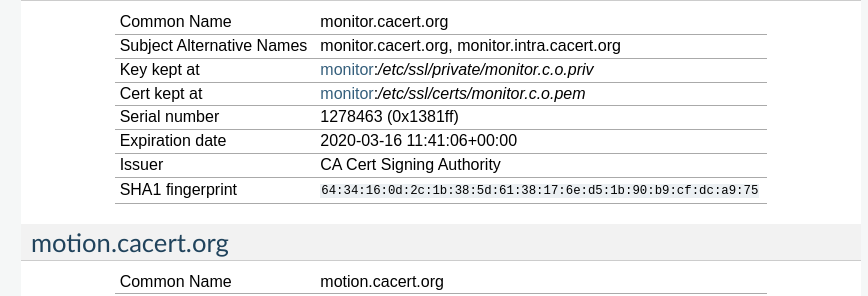
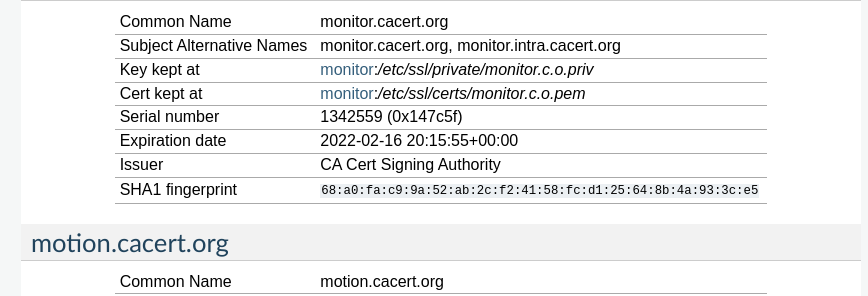
Before and after one commit to CAcertOrg/cacert-infradocs, a Sphinx documentation site: the page built from docs/certlist.rst, in a window 1280 px wide and 900 px high, scrolled down 5831 px. Shown: the part 152-448 px from the top of the window, without its empty margins (209-1077 px from the left). Built offline with Sphinx 7.4.7, drawn with Linux system fonts in a browser that asks for light colours; pages that are not in the unit, such as notebooks, are missing from menus.

Commit message:
Renew certificate for monitor.cacert.org

```diff
--- a/docs/systems/monitor.rst
+++ b/docs/systems/monitor.rst
@@ -280,9 +280,9 @@
    :altnames:   DNS:monitor.cacert.org, DNS:monitor.intra.cacert.org
    :certfile:   /etc/ssl/certs/monitor.c.o.pem
    :keyfile:    /etc/ssl/private/monitor.c.o.priv
-   :serial:     1381FF
-   :expiration: Mar 16 11:41:06 2020 GMT
-   :sha1fp:     64:34:16:0D:2C:1B:38:5D:61:38:17:6E:D5:1B:90:B9:CF:DC:A9:75
+   :serial:     147C5F
+   :expiration: Feb 16 20:15:55 2022 GMT
+   :sha1fp:     68:A0:FA:C9:9A:52:AB:2C:F2:41:58:FC:D1:25:64:8B:4A:93:3C:E5
    :issuer:     CA Cert Signing Authority
 
 * :file:`/etc/ssl/certs/cacert.allcerts.pem` CAcert.org Class 1 and Class 3 CA
```
